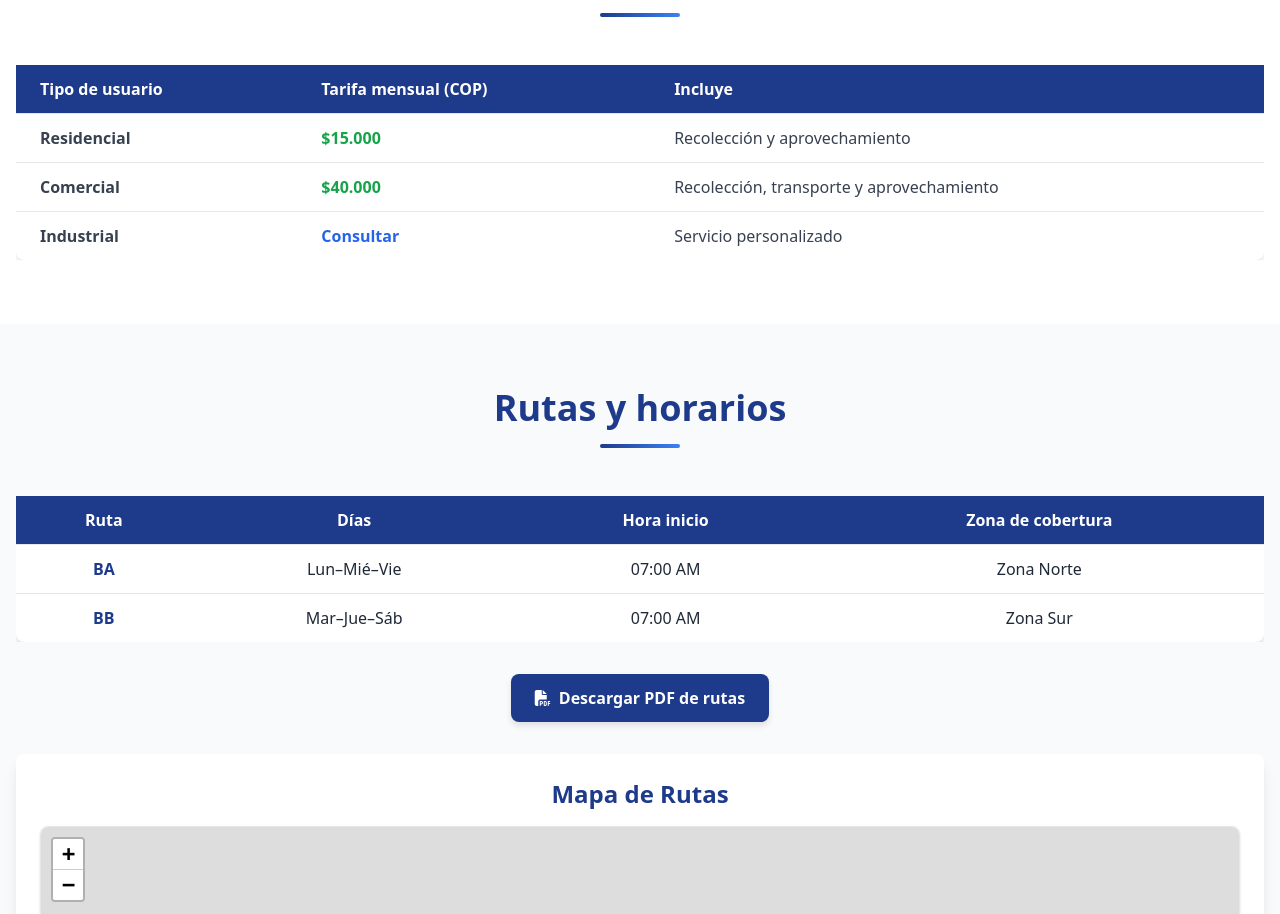
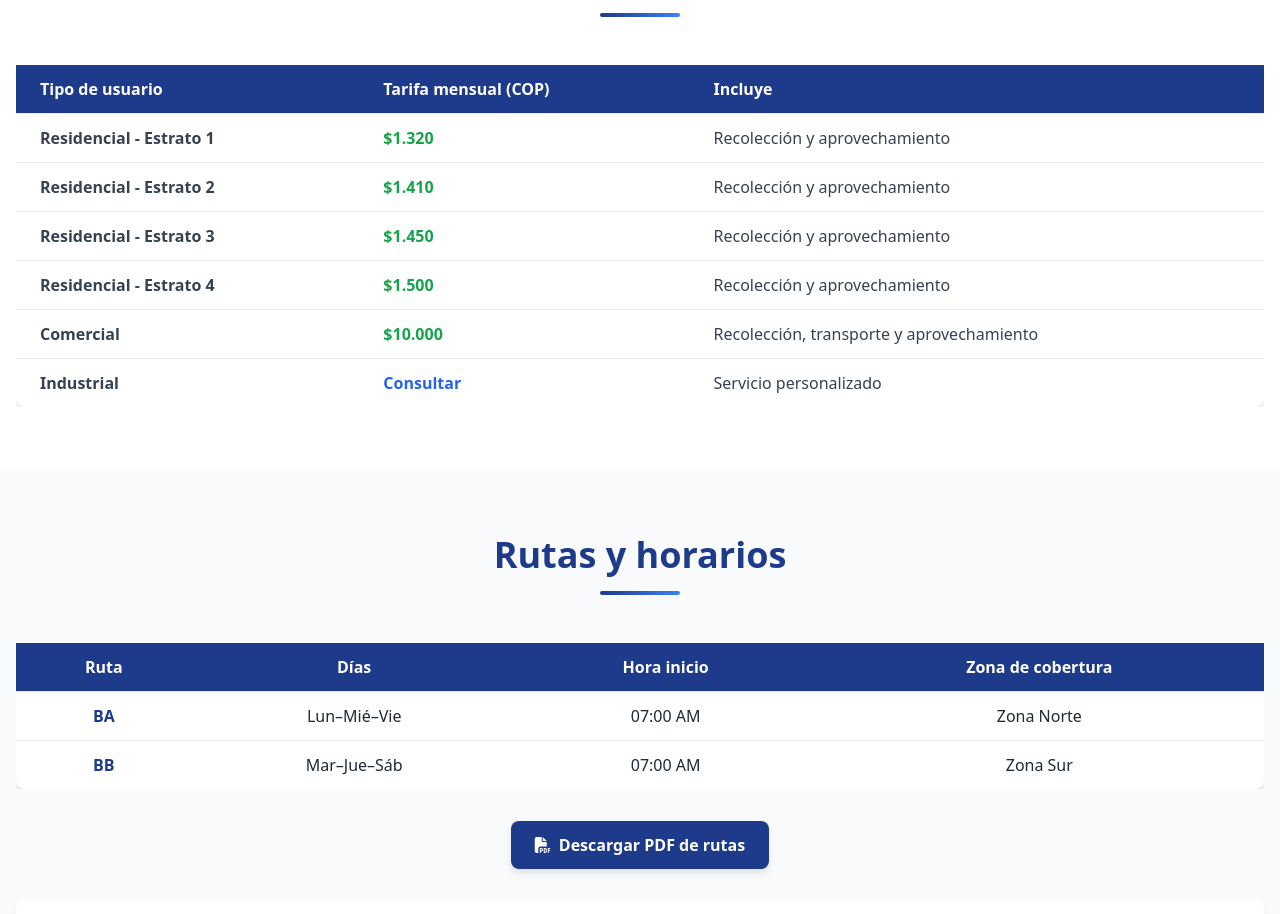
Before and after one commit to manolo1208/redecol-web, a plain HTML site: page index.html in a window 1280 px wide. Shown: the part 3331-4245 px from the top of the page. Drawn offline with nearby package versions, Linux system fonts and the light colour scheme.

Commit message:
Update index.html

```diff
--- a/index.html
+++ b/index.html
@@ -365,13 +365,28 @@
         </thead>
         <tbody class="text-gray-700">
           <tr class="border-t hover:bg-gray-50">
-              <td class="py-3 px-6 font-semibold">Residencial</td>
-              <td class="py-3 px-6 text-green-600 font-bold">$15.000</td>
+            <td class="py-3 px-6 font-semibold">Residencial - Estrato 1</td>
+            <td class="py-3 px-6 text-green-600 font-bold">$1.320</td>
+            <td class="py-3 px-6">Recolección y aprovechamiento</td>
+          </tr>
+          <tr class="border-t hover:bg-gray-50">
+            <td class="py-3 px-6 font-semibold">Residencial - Estrato 2</td>
+            <td class="py-3 px-6 text-green-600 font-bold">$1.410</td>
+            <td class="py-3 px-6">Recolección y aprovechamiento</td>
+          </tr>
+          <tr class="border-t hover:bg-gray-50">
+            <td class="py-3 px-6 font-semibold">Residencial - Estrato 3</td>
+            <td class="py-3 px-6 text-green-600 font-bold">$1.450</td>
+            <td class="py-3 px-6">Recolección y aprovechamiento</td>
+          </tr>
+          <tr class="border-t hover:bg-gray-50">
+            <td class="py-3 px-6 font-semibold">Residencial - Estrato 4</td>
+            <td class="py-3 px-6 text-green-600 font-bold">$1.500</td>
             <td class="py-3 px-6">Recolección y aprovechamiento</td>
           </tr>
           <tr class="border-t hover:bg-gray-50">
             <td class="py-3 px-6 font-semibold">Comercial</td>
-              <td class="py-3 px-6 text-green-600 font-bold">$40.000</td>
+            <td class="py-3 px-6 text-green-600 font-bold">$10.000</td>
             <td class="py-3 px-6">Recolección, transporte y aprovechamiento</td>
           </tr>
           <tr class="border-t hover:bg-gray-50">
```
Lines whose indentation alone changed are shown as unchanged.
